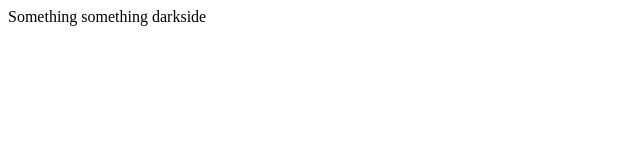
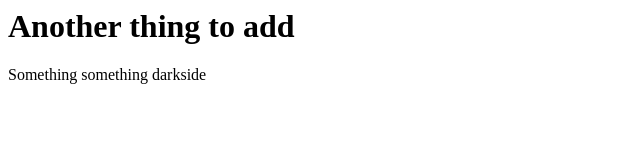
Before and after one commit to Calvin087/git-example, a plain HTML site: page index.html in a window 1280 px wide. Shown: the whole page, without its empty margins (0-640 px from the left). Drawn offline with Linux system fonts and the light colour scheme.

Commit message:
added and h1 tag

```diff
--- a/index.html
+++ b/index.html
@@ -1 +1,3 @@
+<h1>Another thing to add</h1>
+
 <p>Something something darkside</p>
```
